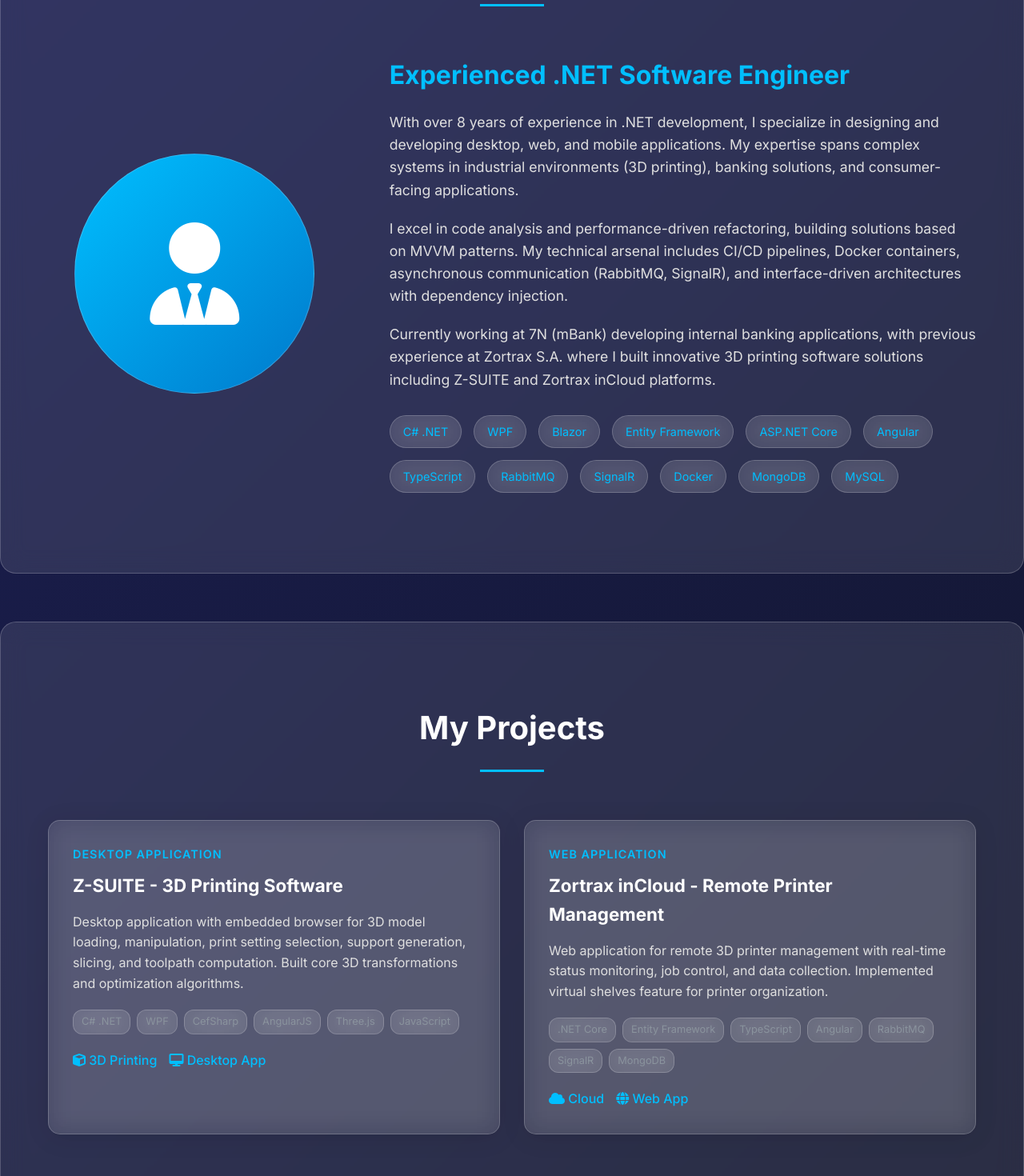
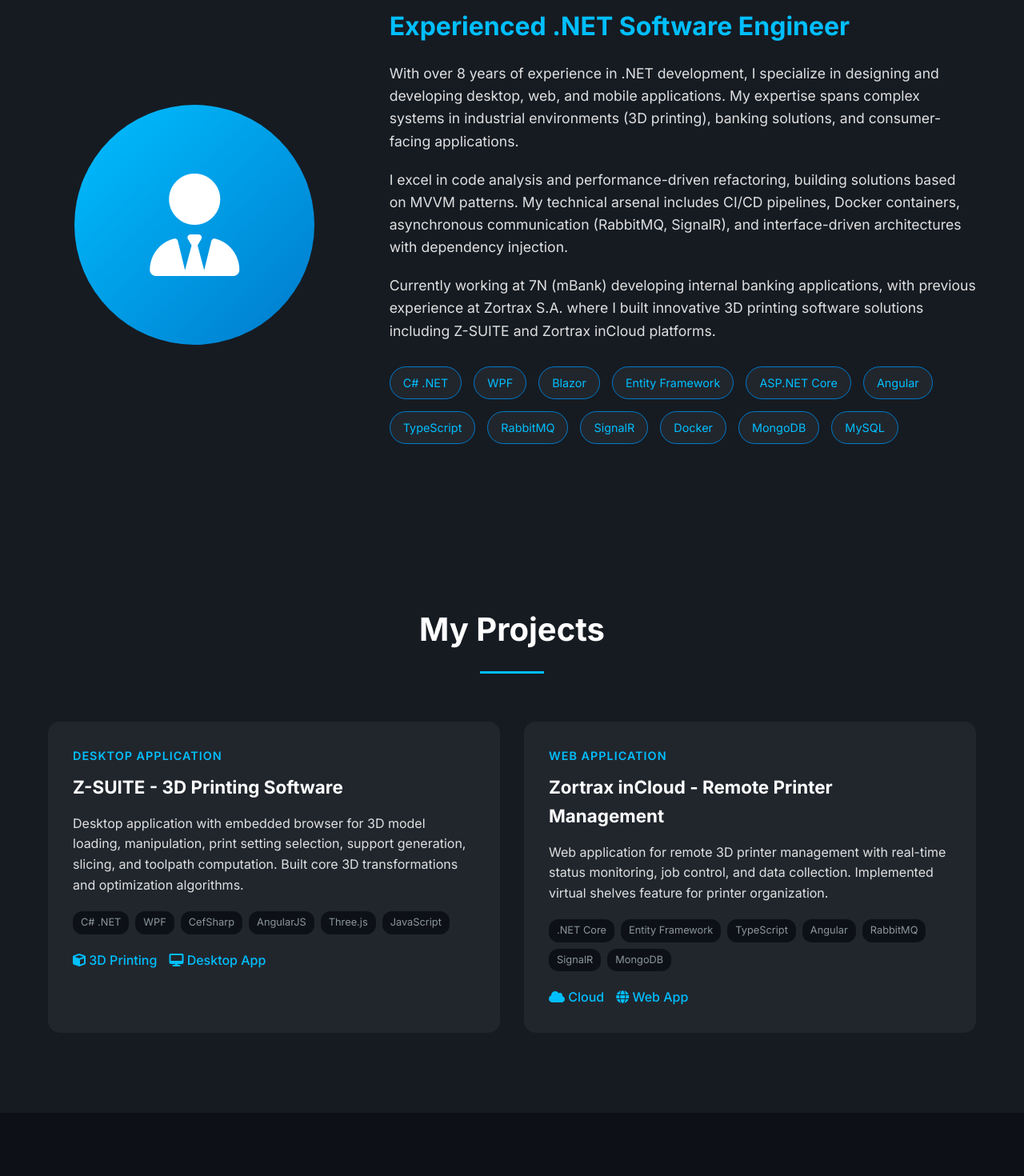
Before and after one commit to PawelWielga/dihor, a React (Vite) app: page / in a window 1280 px wide. Shown: the part 1040-2510 px from the top of the page at 80% size. Built offline with nearby package versions, Linux system fonts and the light colour scheme.

Commit message:
Remove glassmorphism from sections

```diff
--- a/src/components/Blog.jsx
+++ b/src/components/Blog.jsx
@@ -4,7 +4,7 @@
       <div className="container">
         <h2 className="section-title scroll-animate">Latest Blog Posts</h2>
         <div className="blog-grid">
-          <article className="blog-card glass scroll-animate">
+          <article className="blog-card scroll-animate">
             <div className="blog-image">
               <i className="fas fa-cube" />
             </div>
@@ -22,7 +22,7 @@
             </div>
           </article>
 
-          <article className="blog-card glass scroll-animate">
+          <article className="blog-card scroll-animate">
             <div className="blog-image">
               <i className="fas fa-university" />
             </div>
@@ -40,7 +40,7 @@
             </div>
           </article>
 
-          <article className="blog-card glass scroll-animate">
+          <article className="blog-card scroll-animate">
             <div className="blog-image">
               <i className="fas fa-mobile-alt" />
             </div>
@@ -58,7 +58,7 @@
             </div>
           </article>
 
-          <article className="blog-card glass scroll-animate">
+          <article className="blog-card scroll-animate">
             <div className="blog-image">
               <i className="fas fa-cogs" />
             </div>
@@ -76,7 +76,7 @@
             </div>
           </article>
 
-          <article className="blog-card glass scroll-animate">
+          <article className="blog-card scroll-animate">
             <div className="blog-image">
               <i className="fas fa-cloud" />
             </div>
@@ -94,7 +94,7 @@
             </div>
           </article>
 
-          <article className="blog-card glass scroll-animate">
+          <article className="blog-card scroll-animate">
             <div className="blog-image">
               <i className="fas fa-paint-brush" />
             </div>
--- a/src/components/Hero.jsx
+++ b/src/components/Hero.jsx
@@ -1,6 +1,6 @@
 function Hero() {
   return (
-    <section id="home" className="hero glass">
+    <section id="home" className="hero">
       <div className="container">
         <div className="hero-content">
           <h1>Paweł Wielga</h1>
--- a/src/components/Projects.jsx
+++ b/src/components/Projects.jsx
@@ -4,7 +4,7 @@
       <div className="container">
         <h2 className="section-title scroll-animate">My Projects</h2>
         <div className="projects-grid">
-          <div className="project-card glass scroll-animate">
+          <div className="project-card scroll-animate">
             <div className="project-type">Desktop Application</div>
             <h3>Z-SUITE - 3D Printing Software</h3>
             <p>
@@ -31,7 +31,7 @@
             </div>
           </div>
 
-          <div className="project-card glass scroll-animate">
+          <div className="project-card scroll-animate">
             <div className="project-type">Web Application</div>
             <h3>Zortrax inCloud - Remote Printer Management</h3>
             <p>
--- a/src/index.css
+++ b/src/index.css
@@ -11,8 +11,8 @@
     --glass-bg: rgba(255, 255, 255, 0.1);
     --glass-border: 1px solid rgba(255, 255, 255, 0.2);
     --glass-blur: blur(15px);
-    --bg-gradient: linear-gradient(135deg, #1e215d 0%, #0d1117 100%);
 }
+
 html { scroll-behavior: smooth; }
 
         .glass {
@@ -22,7 +22,6 @@
             border: var(--glass-border);
             box-shadow: 0 4px 30px rgba(0, 0, 0, 0.1);
         }
-
         * {
             margin: 0;
             padding: 0;
@@ -31,7 +30,7 @@
 
         body {
             font-family: 'Inter', sans-serif;
-            background: var(--bg-gradient);
+            background: var(--bg-primary);
             color: var(--text-primary);
             line-height: 1.6;
             overflow-x: hidden;
@@ -211,20 +210,15 @@
         .section {
             padding: 100px 0;
             position: relative;
-            background: var(--glass-bg);
-            backdrop-filter: var(--glass-blur);
-            -webkit-backdrop-filter: var(--glass-blur);
-            border: var(--glass-border);
-            border-radius: 20px;
-            margin: 60px 0;
+            background: var(--bg-primary);
         }
 
         .section:nth-child(even) {
-            background: var(--glass-bg);
+            background: var(--bg-secondary);
         }
 
         #about {
-            background: var(--glass-bg);
+            background: var(--bg-secondary);
         }
 
         .section-title {
@@ -261,15 +255,12 @@
             height: 300px;
             border-radius: 50%;
             background: linear-gradient(135deg, var(--accent-cyan), var(--accent-blue));
-            backdrop-filter: var(--glass-blur);
-            -webkit-backdrop-filter: var(--glass-blur);
             display: flex;
             align-items: center;
             justify-content: center;
             font-size: 8rem;
             color: var(--text-primary);
             margin: 0 auto;
-            border: var(--glass-border);
         }
 
         .about-text h3 {
@@ -292,14 +283,12 @@
         }
 
         .tech-tag {
-            background: var(--glass-bg);
-            backdrop-filter: var(--glass-blur);
-            -webkit-backdrop-filter: var(--glass-blur);
+            background: var(--bg-tertiary);
             padding: 8px 16px;
             border-radius: 25px;
             font-size: 0.9rem;
             color: var(--accent-cyan);
-            border: var(--glass-border);
+            border: 1px solid var(--accent-blue);
         }
 
         /* Projects Section */
@@ -311,13 +300,11 @@
         }
 
         .project-card {
-            background: var(--glass-bg);
-            backdrop-filter: var(--glass-blur);
-            -webkit-backdrop-filter: var(--glass-blur);
+            background: var(--bg-tertiary);
             border-radius: 15px;
             padding: 30px;
             transition: all 0.3s ease;
-            border: var(--glass-border);
+            border: 1px solid transparent;
         }
 
         .project-card:hover {
@@ -354,14 +341,11 @@
         }
 
         .project-tech span {
-            background: var(--glass-bg);
-            backdrop-filter: var(--glass-blur);
-            -webkit-backdrop-filter: var(--glass-blur);
+            background: var(--bg-primary);
             padding: 4px 10px;
             border-radius: 12px;
             font-size: 0.8rem;
             color: var(--text-muted);
-            border: var(--glass-border);
         }
 
         .project-links {
@@ -390,13 +374,10 @@
         }
 
         .blog-card {
-            background: var(--glass-bg);
-            backdrop-filter: var(--glass-blur);
-            -webkit-backdrop-filter: var(--glass-blur);
+            background: var(--bg-tertiary);
             border-radius: 15px;
             overflow: hidden;
             transition: all 0.3s ease;
-            border: var(--glass-border);
         }
 
         .blog-card:hover {
@@ -449,13 +430,10 @@
 
         /* Footer */
         footer {
-            background: var(--glass-bg);
-            backdrop-filter: var(--glass-blur);
-            -webkit-backdrop-filter: var(--glass-blur);
+            background: var(--bg-primary);
             padding: 60px 0 30px;
             text-align: center;
-            border-top: var(--glass-border);
-            border-radius: 20px 20px 0 0;
+            border-top: 1px solid var(--bg-tertiary);
         }
 
         .footer-content h3 {
@@ -491,7 +469,7 @@
         }
 
         .footer-bottom {
-            border-top: var(--glass-border);
+            border-top: 1px solid var(--bg-tertiary);
             padding-top: 20px;
             color: var(--text-muted);
         }
@@ -546,9 +524,6 @@
                 width: 200px;
                 height: 200px;
                 font-size: 5rem;
-                border: var(--glass-border);
-                backdrop-filter: var(--glass-blur);
-                -webkit-backdrop-filter: var(--glass-blur);
             }
 
             .projects-grid {
```
